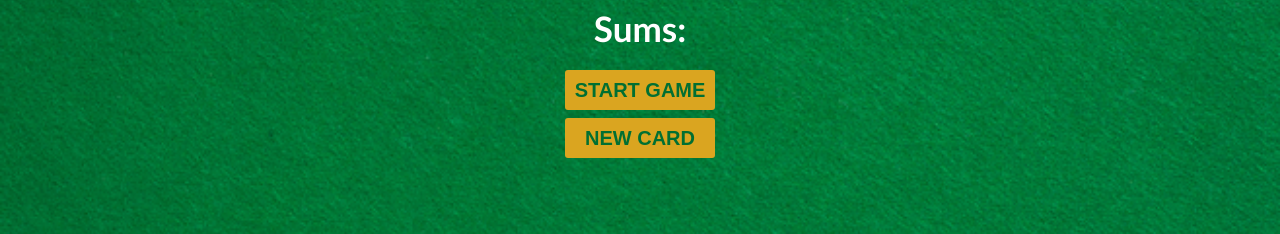
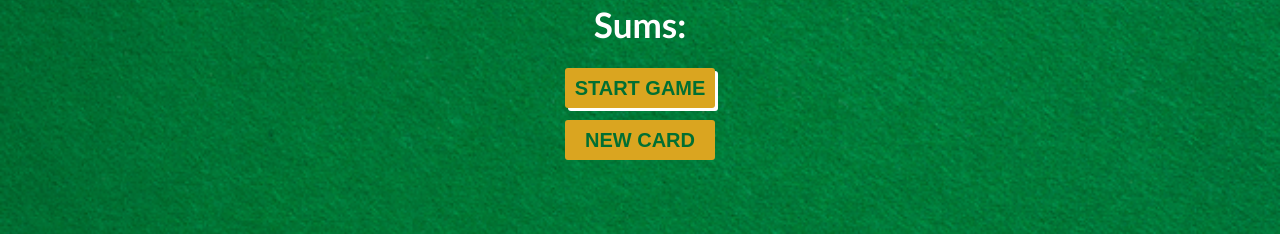
Before and after one commit to anwarrahim/blackjack-game, a plain HTML site: page index.html in a window 1280 px wide. In both pictures the pointer is over the button "START GAME". Shown: the part 441-675 px from the top of the page. Drawn offline with Linux system fonts and the light colour scheme.

```diff
--- a/resources/style.css
+++ b/resources/style.css
@@ -40,10 +40,10 @@ h1{
     height: 40px;
     border-radius: 3px;
     padding: 5px 7px;
-    margin: 4px 0;
+    margin: 6px 0;
     text-transform: uppercase;
 }
 
-.start-game-btn:hover{
+.game-btn:hover{
     box-shadow: 3px 3px white;
 }
```
